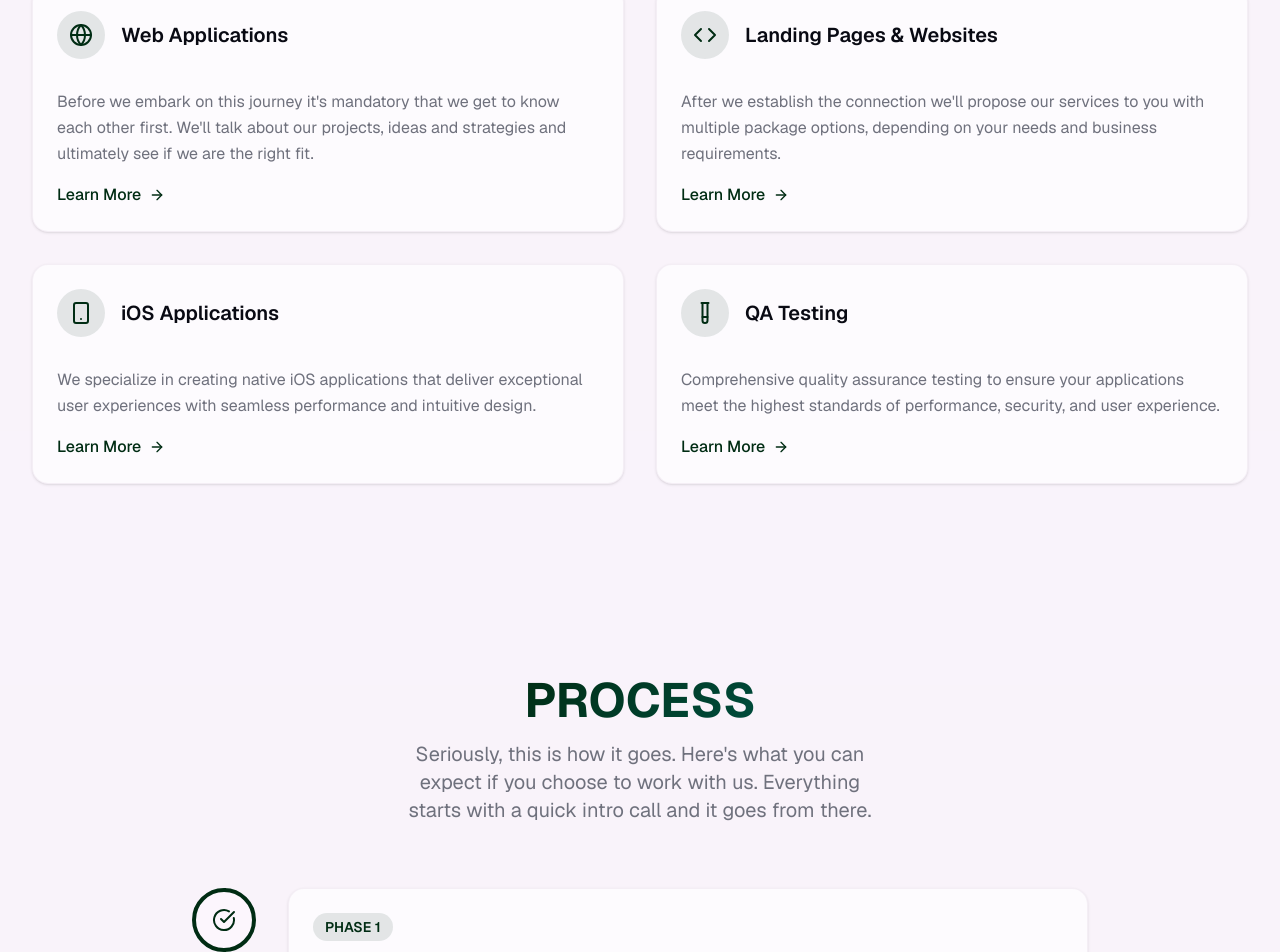
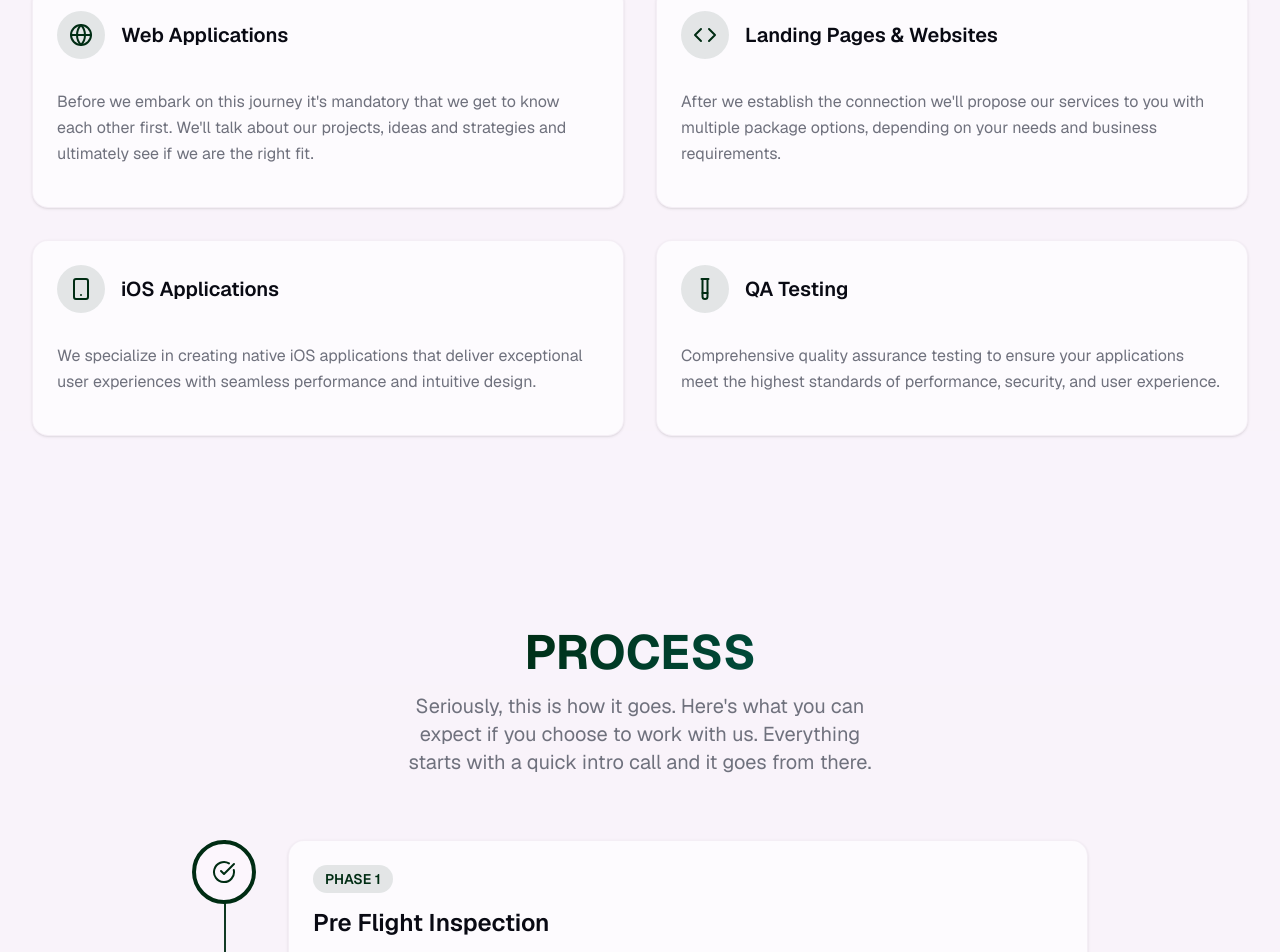
Before and after one commit to devded/TechFolk, a Next.js app: page / in a window 1280 px wide. Shown: the part 1094-2046 px from the top of the page. Built offline with nearby package versions, Linux system fonts and the light colour scheme.

Commit message:
refactor(services-section): remove commented learn more link

```diff
--- a/components/services-section.tsx
+++ b/components/services-section.tsx
@@ -93,10 +93,10 @@ export function ServicesSection() {
                 </CardHeader>
                 <CardContent>
                   <CardDescription className="text-base leading-relaxed mb-4">{service.description}</CardDescription>
-                  <div className="flex items-center text-primary font-medium group-hover:text-primary/80 transition-all duration-300 cursor-pointer">
+                  {/* <div className="flex items-center text-primary font-medium group-hover:text-primary/80 transition-all duration-300 cursor-pointer">
                     Learn More
                     <ArrowRight className="ml-2 h-4 w-4 group-hover:translate-x-2 transition-transform duration-300" />
-                  </div>
+                  </div> */}
                 </CardContent>
               </Card>
             </div>
```
